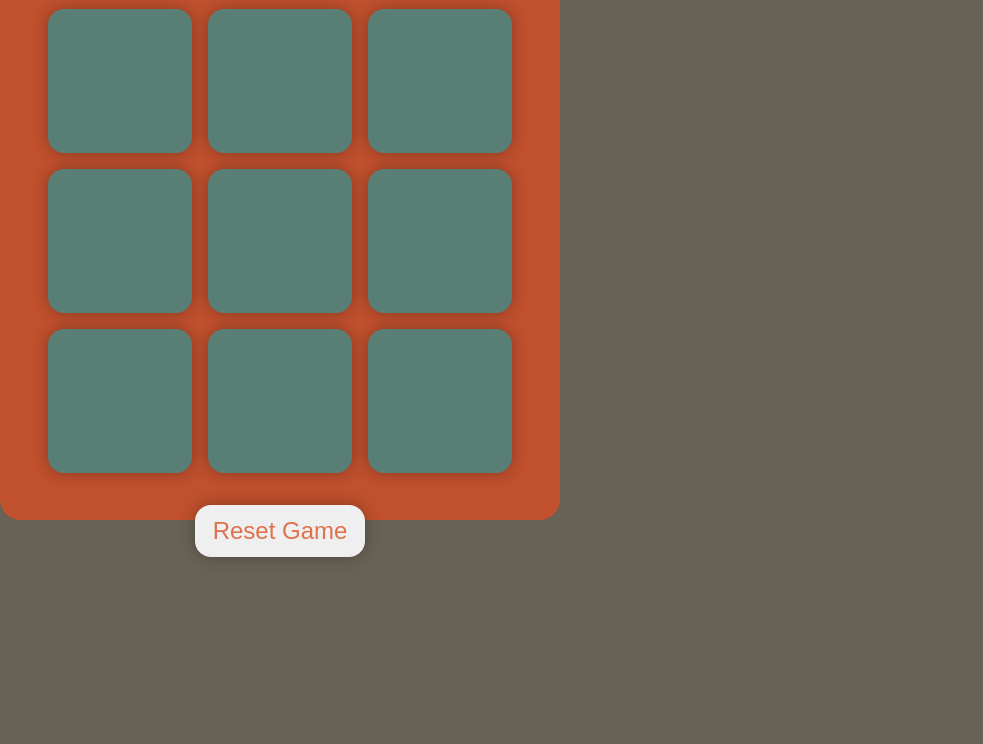
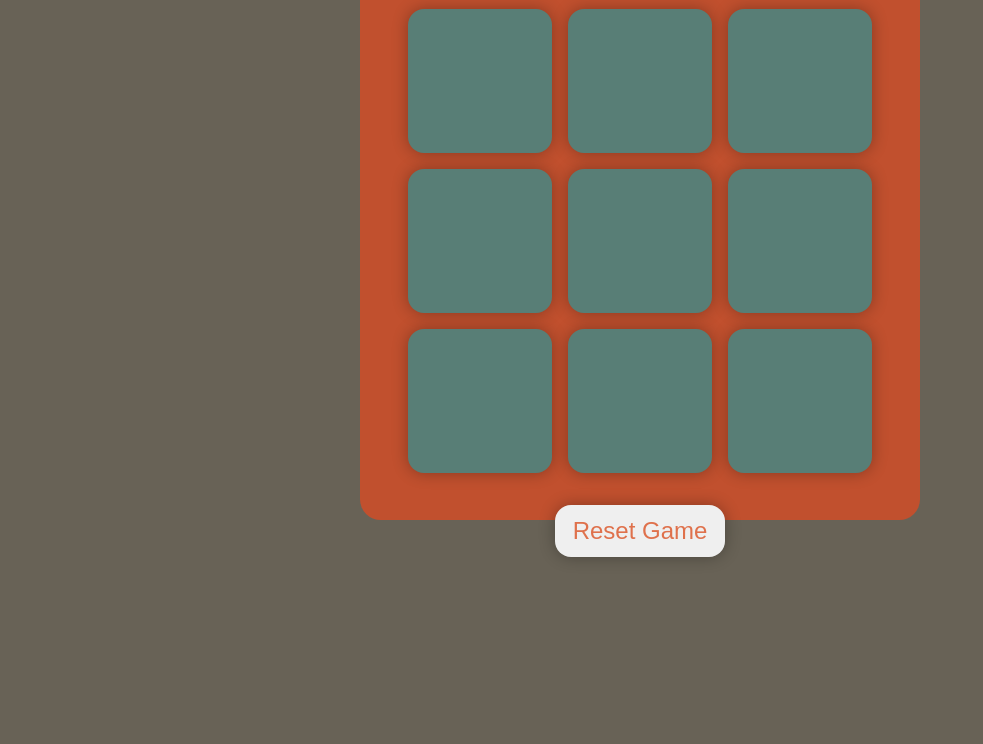
Before and after one commit to Uzmakh/single-topic, a plain HTML site: page Basics/HTML-JS/Js-Games/TicTacToe/index.html in a window 1280 px wide. Shown: the part 56-800 px from the top of the page, without its empty margins (0-983 px from the left). Drawn offline with Linux system fonts and the light colour scheme.

Commit message:
updated css

```diff
--- a/Basics/HTML-JS/Js-Games/TicTacToe/style.css
+++ b/Basics/HTML-JS/Js-Games/TicTacToe/style.css
@@ -7,7 +7,7 @@
 body {
     background-color: #686256;
     display: flex;
-    /* justify-content: center; */
+    justify-content: center;
     margin-top: 1rem;
 }
 
```
